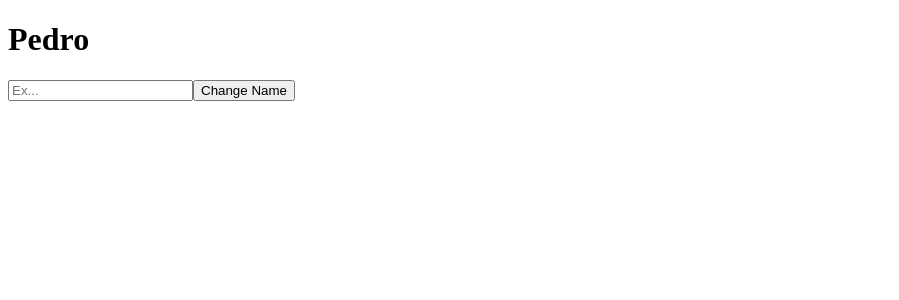
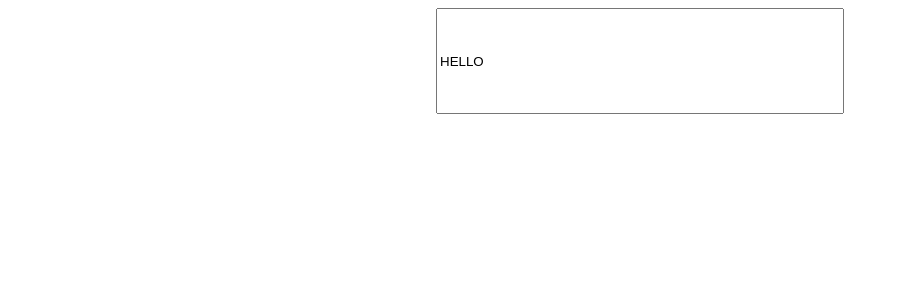
Before and after one commit to intto77/React-Hooks-Course-, a React (Create React App) app: page / in a window 1280 px wide. Shown: the top 300 px of the page, without its empty margins (0-899 px from the left). Built offline with nearby package versions, Linux system fonts and the light colour scheme.

Commit message:
useLayoutEffect 시작

```diff
--- /dev/null
+++ b/src/App.css
@@ -0,0 +1,38 @@
+.App {
+  text-align: center;
+}
+
+.App-logo {
+  height: 40vmin;
+  pointer-events: none;
+}
+
+@media (prefers-reduced-motion: no-preference) {
+  .App-logo {
+    animation: App-logo-spin infinite 20s linear;
+  }
+}
+
+.App-header {
+  background-color: #282c34;
+  min-height: 100vh;
+  display: flex;
+  flex-direction: column;
+  align-items: center;
+  justify-content: center;
+  font-size: calc(10px + 2vmin);
+  color: white;
+}
+
+.App-link {
+  color: #61dafb;
+}
+
+@keyframes App-logo-spin {
+  from {
+    transform: rotate(0deg);
+  }
+  to {
+    transform: rotate(360deg);
+  }
+}
--- a/src/App.js
+++ b/src/App.js
@@ -1,9 +1,9 @@
-import RefTutorial from "./RefTutorial";
-
+import LayoutEfectTutorial from "./LayoutEfectTutorial";
+import "./App.css";
 function App() {
   return (
     <div>
-      <RefTutorial />
+      <LayoutEfectTutorial />
     </div>
   );
 }
--- /dev/null
+++ b/src/LayoutEfectTutorial.js
@@ -0,0 +1,26 @@
+import React, { useLayoutEffect, useEffect, useRef } from "react";
+
+const LayoutEfectTutorial = () => {
+  const inputRef = useRef(null);
+
+  useLayoutEffect(() => {
+    console.log(inputRef.current.value);
+  }, []);
+
+  useEffect(() => {
+    inputRef.current.value = "HELLO";
+  }, []);
+
+  return (
+    <div className="App">
+      <input
+        type="text"
+        ref={inputRef}
+        value="PEDRO"
+        style={{ width: 400, height: 100 }}
+      />
+    </div>
+  );
+};
+
+export default LayoutEfectTutorial;
```
Also changed, not shown: 1 other file (tests, documents, lock files or other folders).
